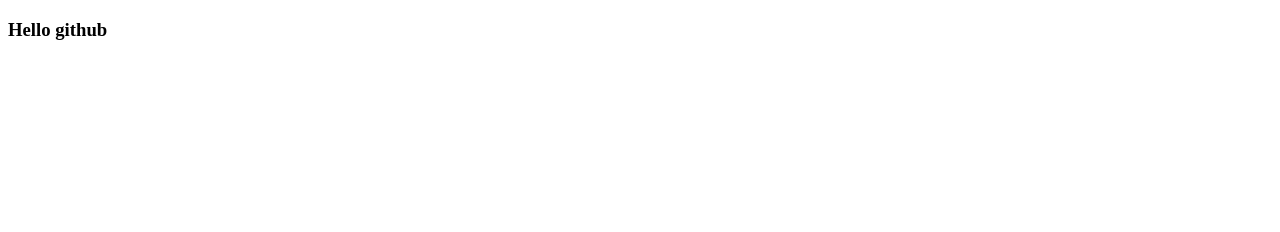
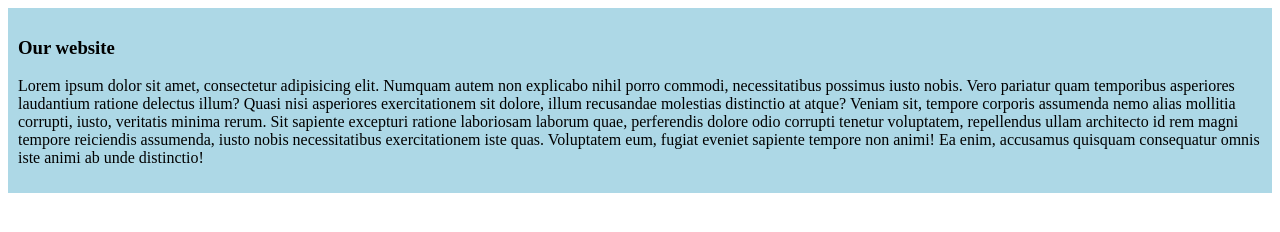
Before and after one commit to mrdel56/my-first-repo-recap, a plain HTML site: page index.html in a window 1280 px wide. Drawn offline with Linux system fonts and the light colour scheme.

Commit message:
added first blog

```diff
--- a/index.html
+++ b/index.html
@@ -4,8 +4,18 @@
     <meta charset="UTF-8">
     <meta name="viewport" content="width=device-width, initial-scale=1.0">
     <title>My First Webpage</title>
+    <link rel="stylesheet" href="styles/style.css">
 </head>
 <body>
-    <h3>Hello github</h3>
+    <div>
+        <h3>Our website</h3>
+        <p>Lorem ipsum dolor sit amet, consectetur adipisicing elit. Numquam autem non explicabo nihil porro commodi,
+            necessitatibus possimus iusto nobis. Vero pariatur quam temporibus asperiores laudantium ratione delectus illum?
+            Quasi nisi asperiores exercitationem sit dolore, illum recusandae molestias distinctio at atque? Veniam sit, tempore
+            corporis assumenda nemo alias mollitia corrupti, iusto, veritatis minima rerum. Sit sapiente excepturi ratione
+            laboriosam laborum quae, perferendis dolore odio corrupti tenetur voluptatem, repellendus ullam architecto id rem
+            magni tempore reiciendis assumenda, iusto nobis necessitatibus exercitationem iste quas. Voluptatem eum, fugiat
+            eveniet sapiente tempore non animi! Ea enim, accusamus quisquam consequatur omnis iste animi ab unde distinctio!</p>
+    </div>
 </body>
 </html>
--- /dev/null
+++ b/styles/style.css
@@ -0,0 +1,4 @@
+div{
+    background-color: lightblue;
+    padding: 10px;
+}
```
